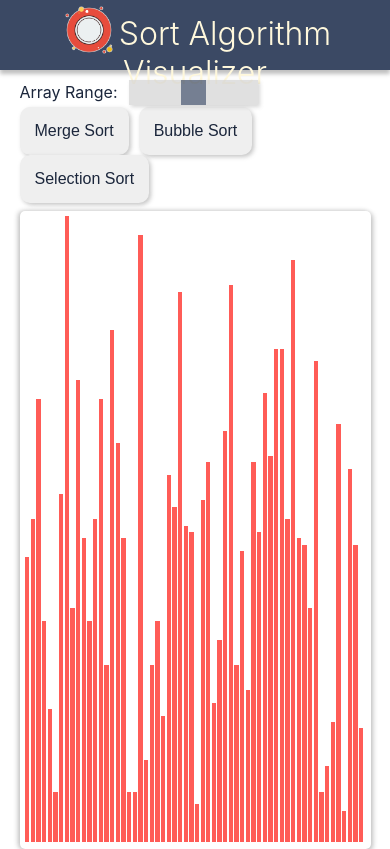
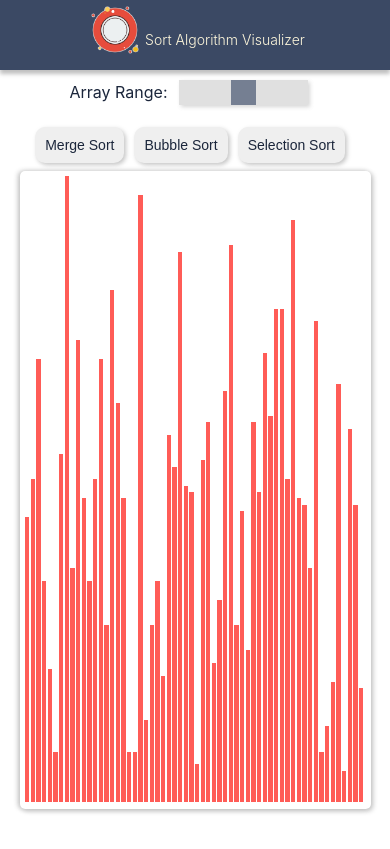
Before and after one commit to tapan2930/sort-algorithm-visuliazer-react, a React (Create React App) app: page / in a window 390 px wide. Built offline with nearby package versions, Linux system fonts and the light colour scheme.

Commit message:
Added changed css

```diff
--- a/src/components/panel/Panel.css
+++ b/src/components/panel/Panel.css
@@ -13,3 +13,15 @@ h1{
   font-weight: 300;
   display: inline;
 }
+
+@media only screen and (max-width: 700px) {
+
+h1{
+  position: relative;
+  top: -15px;
+  color: cornsilk;
+  font-weight: 300;
+  display: inline;
+  font-size: 14px;
+  }
+}
--- a/src/components/visualizer/visualizer.css
+++ b/src/components/visualizer/visualizer.css
@@ -93,3 +93,24 @@
 @-moz-keyframes spin { 100% { -moz-transform: rotate(360deg); } }
 @-webkit-keyframes spin { 100% { -webkit-transform: rotate(360deg); } }
 @keyframes spin { 100% { -webkit-transform: rotate(360deg); transform:rotate(360deg); } }
+
+
+@media only screen and (max-width: 700px) {
+  .slidecontainer{
+    display: block;
+    margin-right: 10px;
+    text-align: center;
+    margin-bottom: 20px;
+  }
+
+  .button {
+    padding: 10px;
+    color: #1b263b;
+      border: none;
+      border-radius: 10px;
+      box-shadow: 2px 2px 4px #80808073;
+      margin-right: 10px;
+      font-size: 14px;
+      font-weight: 300;
+  }
+}
```
